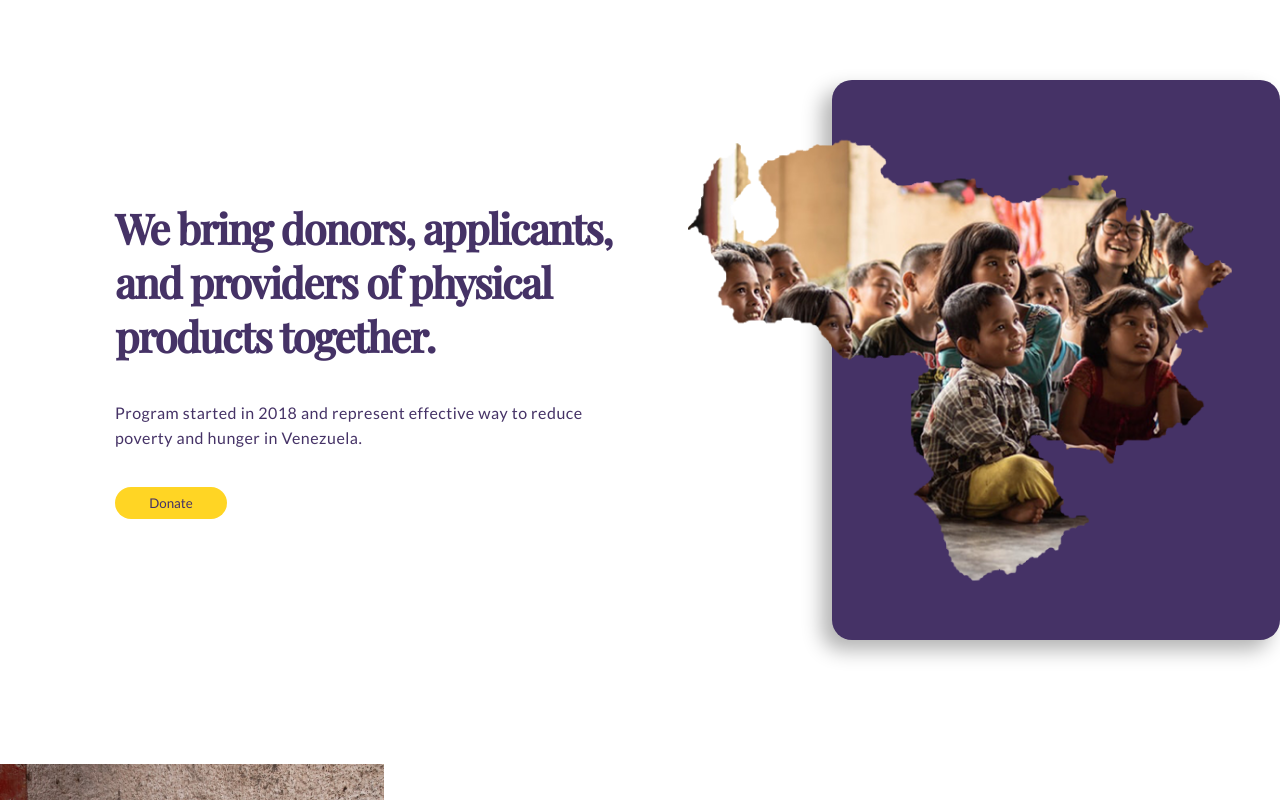
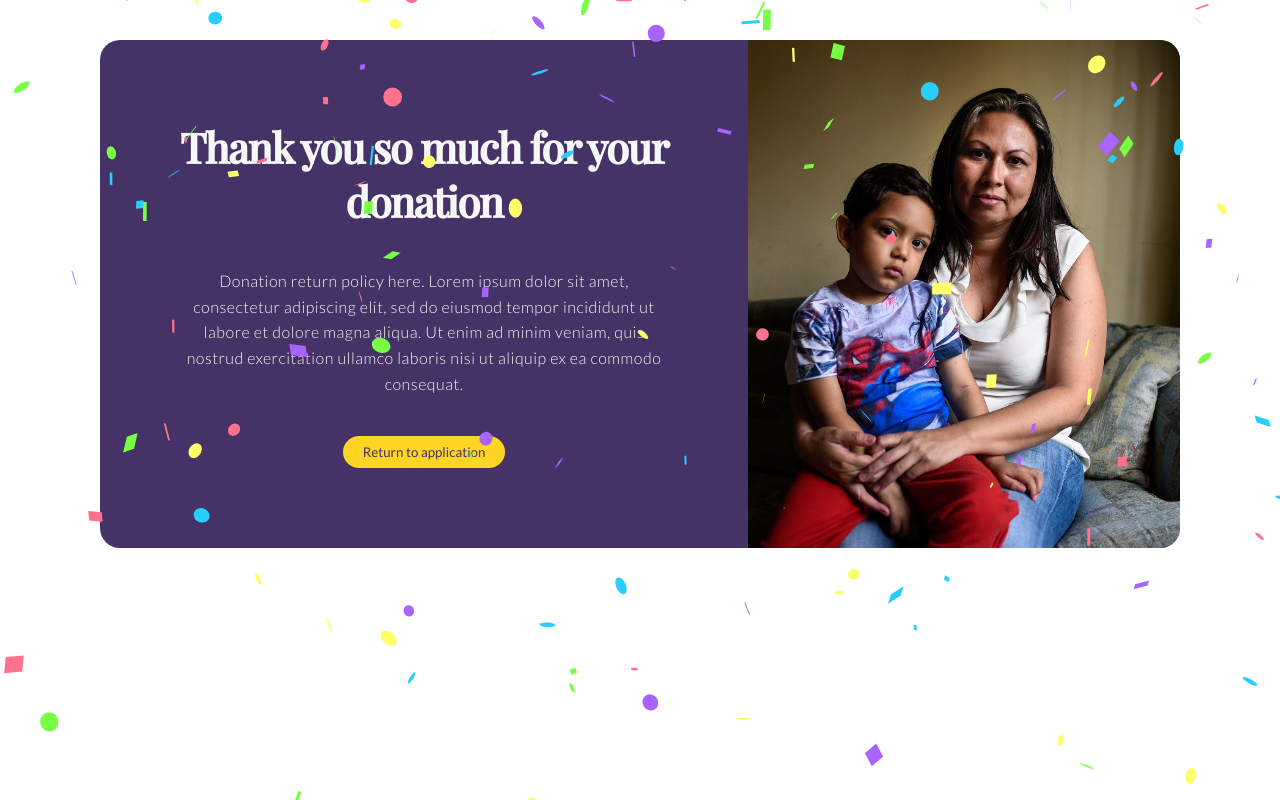
Before and after one commit to subangiv/oral_exam_finale, a React (Create React App) app: page / in a window 1280 px wide. Shown: the top 800 px of the page. Built offline with nearby package versions, Linux system fonts and the light colour scheme.

Commit message:
added success page

```diff
--- a/package.json
+++ b/package.json
@@ -8,7 +8,9 @@
     "@testing-library/user-event": "^12.2.2",
     "node-sass": "^4.14.1",
     "react": "^17.0.1",
+    "react-confetti": "^6.0.0",
     "react-dom": "^17.0.1",
+    "react-dom-confetti": "^0.2.0",
     "react-scripts": "4.0.0",
     "react-svg": "^11.1.1",
     "swiper": "^6.3.5",
--- a/src/App.js
+++ b/src/App.js
@@ -1,8 +1,9 @@
 import "./App.css";
 import LandingPage from "./components/landingpage/LandingPage";
+import Success from "./components/payment/Success";
 
 function App() {
-  return <LandingPage />;
+  return <Success />;
 }
 
 export default App;
--- /dev/null
+++ b/src/components/payment/EndingPayment.module.scss
@@ -0,0 +1,35 @@
+@import "./src/styles/variables";
+
+.wrapper {
+  background-color: $primary;
+  margin: 40px 100px;
+  height: auto;
+  border-radius: 20px;
+  display: flex;
+}
+.text__div {
+  width: 60%;
+
+  & h1 {
+    color: $light;
+  }
+  & p {
+    color: $light;
+    font-weight: 200;
+    padding: 40px 0;
+  }
+}
+.img__div {
+  width: 40%;
+
+  & img {
+    width: 100%;
+    height: 100%;
+    object-fit: cover;
+    border-radius: 0 20px 20px 0;
+  }
+}
+.text__div__wrapper {
+  padding: 80px;
+  text-align: center;
+}
--- /dev/null
+++ b/src/components/payment/Success.js
@@ -0,0 +1,26 @@
+import React, { useState } from "react";
+import styles from "./EndingPayment.module.scss";
+import SuccessText from "./SuccessText";
+import SuccessImg from "./SuccessImg";
+//import Confetti from "react-dom-confetti";
+import Confetti from "react-confetti";
+
+export default function Success() {
+  const colors = ["#a864fd", "#29cdff", "#78ff44", "#ff718d", "#fdff6a"];
+  const initialVelocityX = 4;
+  const initialVelocityY = 20;
+  const gravity = 0.3;
+
+  return (
+    <section className={styles.wrapper}>
+      <SuccessText />
+      <SuccessImg />
+      <Confetti
+        colors={colors}
+        initialVelocityX={initialVelocityX}
+        initialVelocityY={initialVelocityY}
+        gravity={gravity}
+      />
+    </section>
+  );
+}
--- /dev/null
+++ b/src/components/payment/SuccessImg.js
@@ -0,0 +1,11 @@
+import React from "react";
+import styles from "./EndingPayment.module.scss";
+import testimg from "../../images/test-image.jpg";
+
+export default function SuccessImg() {
+  return (
+    <section className={styles.img__div}>
+      <img src={testimg} alt="" />
+    </section>
+  );
+}
--- /dev/null
+++ b/src/components/payment/SuccessText.js
@@ -0,0 +1,21 @@
+import React, { useState } from "react";
+import styles from "./EndingPayment.module.scss";
+
+export default function SuccessText() {
+  return (
+    <section className={styles.text__div}>
+      <div className={styles.text__div__wrapper}>
+        <h1>Thank you so much for your donation</h1>
+        <p>
+          Donation return policy here. Lorem ipsum dolor sit amet, consectetur
+          adipiscing elit, sed do eiusmod tempor incididunt ut labore et dolore
+          magna aliqua. Ut enim ad minim veniam, quis nostrud exercitation
+          ullamco laboris nisi ut aliquip ex ea commodo consequat.{" "}
+        </p>
+        <button className="btn rounded btn-secondary">
+          Return to application
+        </button>
+      </div>
+    </section>
+  );
+}
```
Also changed, not shown: 1 other file (tests, documents, lock files or other folders).
